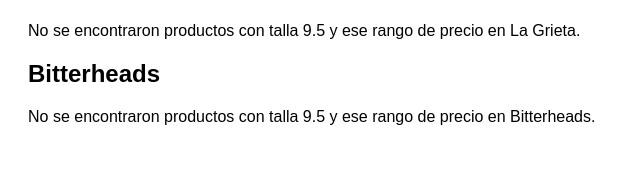
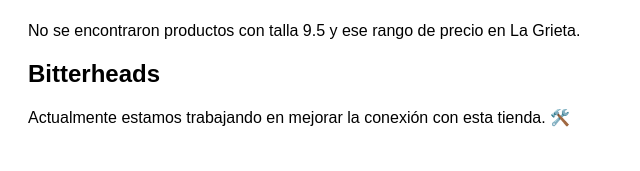
Before and after one commit to dagmuzik/meatpack-flask, a Flask app: page / in a window 1280 px wide. Shown: the part 640-811 px from the top of the page, without its empty margins (0-640 px from the left). Before the commit the page ends 765 px from the top, so only its background shows below. Run offline with Flask 3, Linux system fonts and the light colour scheme; data that the repository does not hold is empty.

Commit message:
Update index.html

```diff
--- a/templates/index.html
+++ b/templates/index.html
@@ -165,7 +165,7 @@
       {% endfor %}
     </div>
   {% else %}
-    {% if tienda == "Bitter" %}
+    {% if tienda == "Bitterheads" %}
       <p>Actualmente estamos trabajando en mejorar la conexión con esta tienda. 🛠️</p>
     {% else %}
       <p>No se encontraron productos con talla {{ talla }} y ese rango de precio en {{ tienda }}.</p>
```
